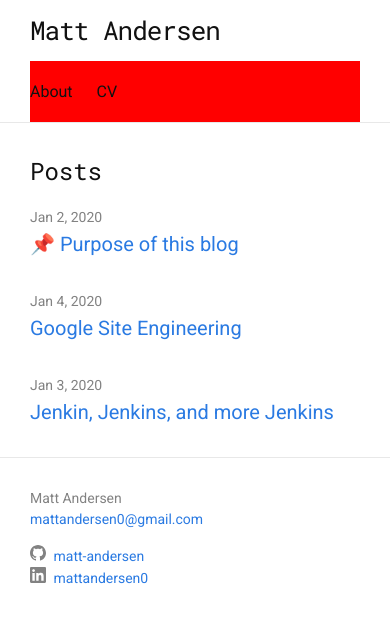
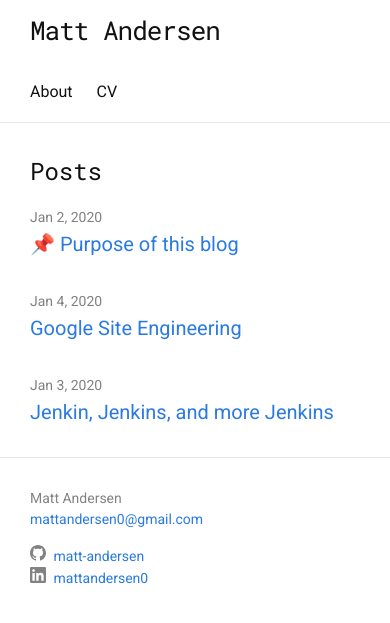
Before and after one commit to matt-andersen/mattandersen.dev, a Jekyll site: the page built from index.html, in a window 390 px wide. Shown: the top 623 px of the page. Built offline with Jekyll 4.4.1, drawn with Linux system fonts in a browser that asks for light colours.

Commit message:
Remove red nav test
Test confirmed that issues were related to caching

```diff
--- a/_sass/layout/_header.scss
+++ b/_sass/layout/_header.scss
@@ -37,7 +37,6 @@ $header-line-height: 61px;
 @media screen and (max-width: 600px) {
   .site-nav {
     float: none;
-    background-color: red;
   }
 
   .site-title {
```
